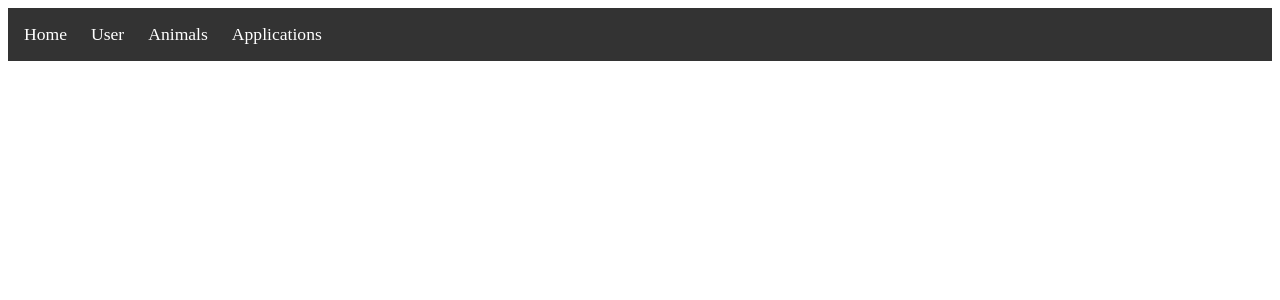
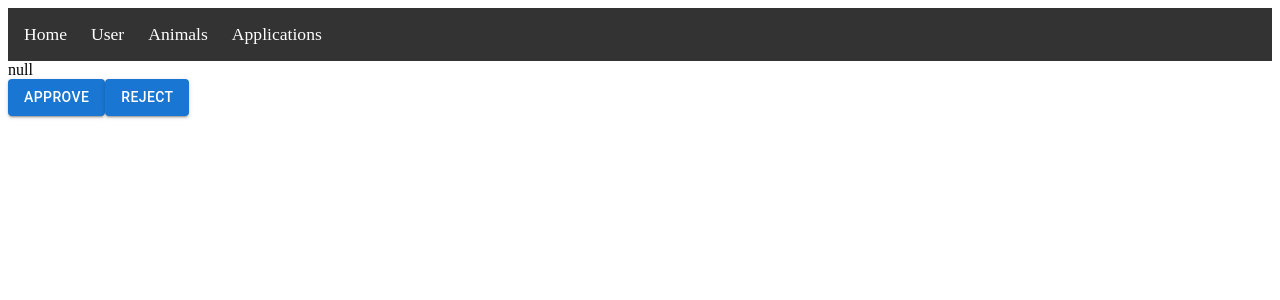
Before and after one commit to dnn47/FA24---01-Pet-Shelter, a React (Create React App) app in the folder frontend/: page /applicationview in a window 1280 px wide. Shown: the top 300 px of the page. Built offline with nearby package versions, Linux system fonts and the light colour scheme.

Commit message:
Added ApplicationView page with render base on roles

```diff
--- a/frontend/src/App.js
+++ b/frontend/src/App.js
@@ -6,6 +6,7 @@ import UserPage from './pages/User';
 import AnimalsPage from './pages/Animals';
 import ApplicationsPage from './pages/Applications';
 import AnimalViewPage from './pages/AniamalView';
+import ApplicationView from './pages/ApplicationView';
 
 let currentRole = "admin";
 
@@ -19,6 +20,7 @@ function App() {
         <Route path="/animals" element={<AnimalsPage role={currentRole} />} />
         <Route path="/applications" element={<ApplicationsPage role={currentRole}/>} />
         <Route path="/animalview" element={<AnimalViewPage/>} />
+        <Route path="/applicationview" element={<ApplicationView role={currentRole}/>} />
       </Routes>
     </>
   );
--- a/frontend/src/components/Table.js
+++ b/frontend/src/components/Table.js
@@ -10,7 +10,6 @@ import Button from '@mui/material/Button';
 import { useNavigate } from 'react-router-dom';
 
 export default function DataTable({ data, actionType, actionLink}) {
-
     const navigate = useNavigate();
 
     const handleAction = (row) => {
--- a/frontend/src/pages/Animals.js
+++ b/frontend/src/pages/Animals.js
@@ -17,7 +17,7 @@ const rows = [
 export default function Animals({role}) {
   switch (role) {
     case "user":
-      return <DataTable data={rows} actionType="View"/>
+      return <DataTable data={rows} actionType="View" actionLink="/animalview"/>
     case "admin":
       return (
         <>
--- /dev/null
+++ b/frontend/src/pages/ApplicationView.js
@@ -0,0 +1,30 @@
+import { useLocation } from 'react-router-dom';
+import Button from '@mui/material/Button';
+
+function ApplicationView({role}) {
+  const location = useLocation();
+  const data = JSON.parse(new URLSearchParams(location.search).get('data'));
+
+  console.log(role, data);
+
+  switch (role) {
+    case "user":
+        return <div>{JSON.stringify(data)}</div>
+    case "admin":
+        return (
+            <>
+            <div>{JSON.stringify(data)}</div>
+            <Button variant="contained" href="#contained-buttons">
+            Approve
+            </Button>
+            <Button variant="contained" href="#contained-buttons">
+            Reject
+            </Button>
+            </>
+        );
+    default:
+        return null;
+  }
+}
+
+export default ApplicationView;
--- a/frontend/src/pages/Applications.js
+++ b/frontend/src/pages/Applications.js
@@ -19,14 +19,14 @@ export default function Applications({role}) {
         case "user":
             return (
                 <>
-                <DataTable data={rows} actionType="View" actionLink="/"/>
+                <DataTable data={rows} actionType="View" actionLink="/applicationview"/>
                 <Button variant="contained" href="#contained-buttons">
                   Submit New Application
                 </Button>
                 </>
               );
         case "admin":
-            return <DataTable data={rows} actionType="Review" actionLink="/"/>
+            return <DataTable data={rows} actionType="Review" actionLink="/applicationview"/>
         default:
           return null;
       }
```
